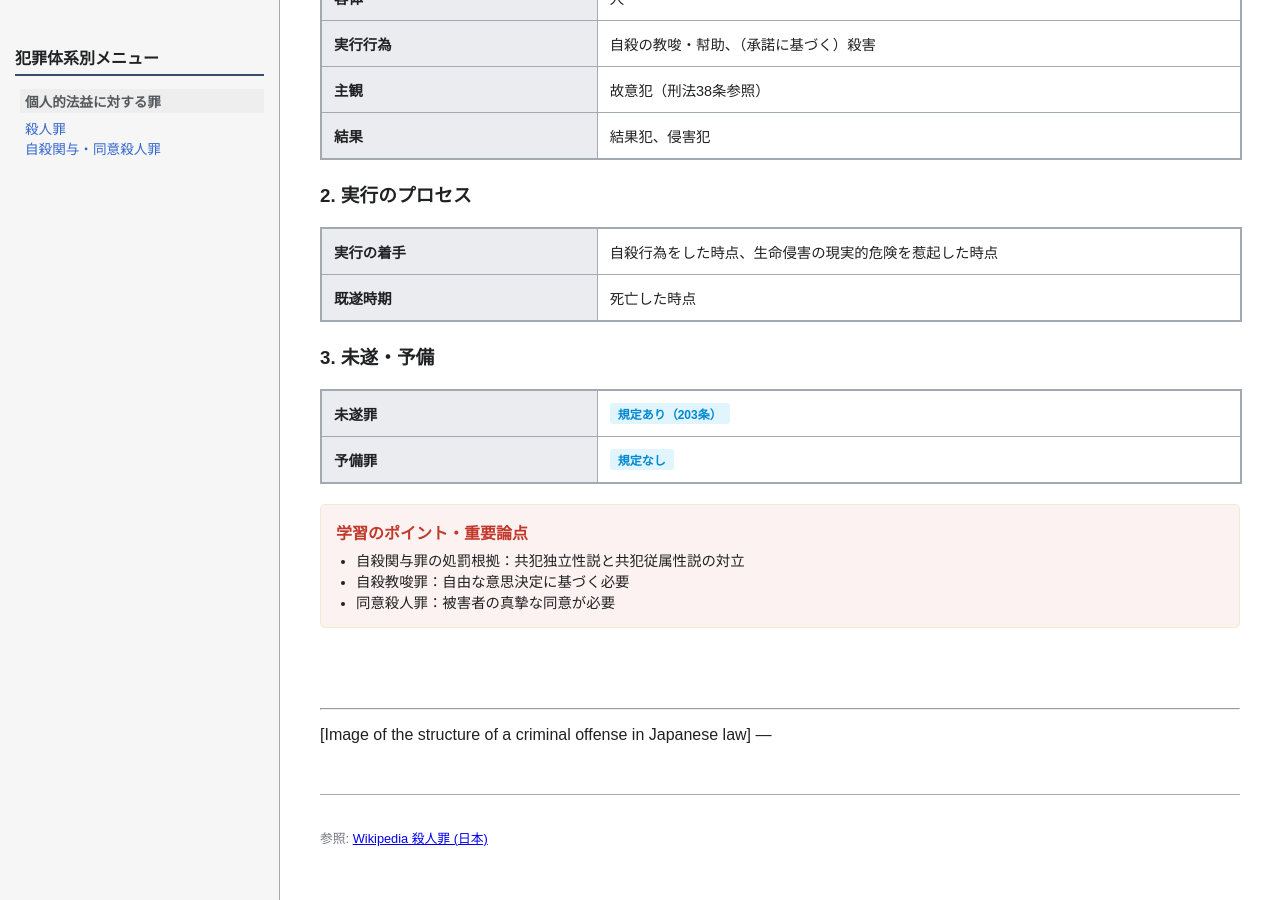
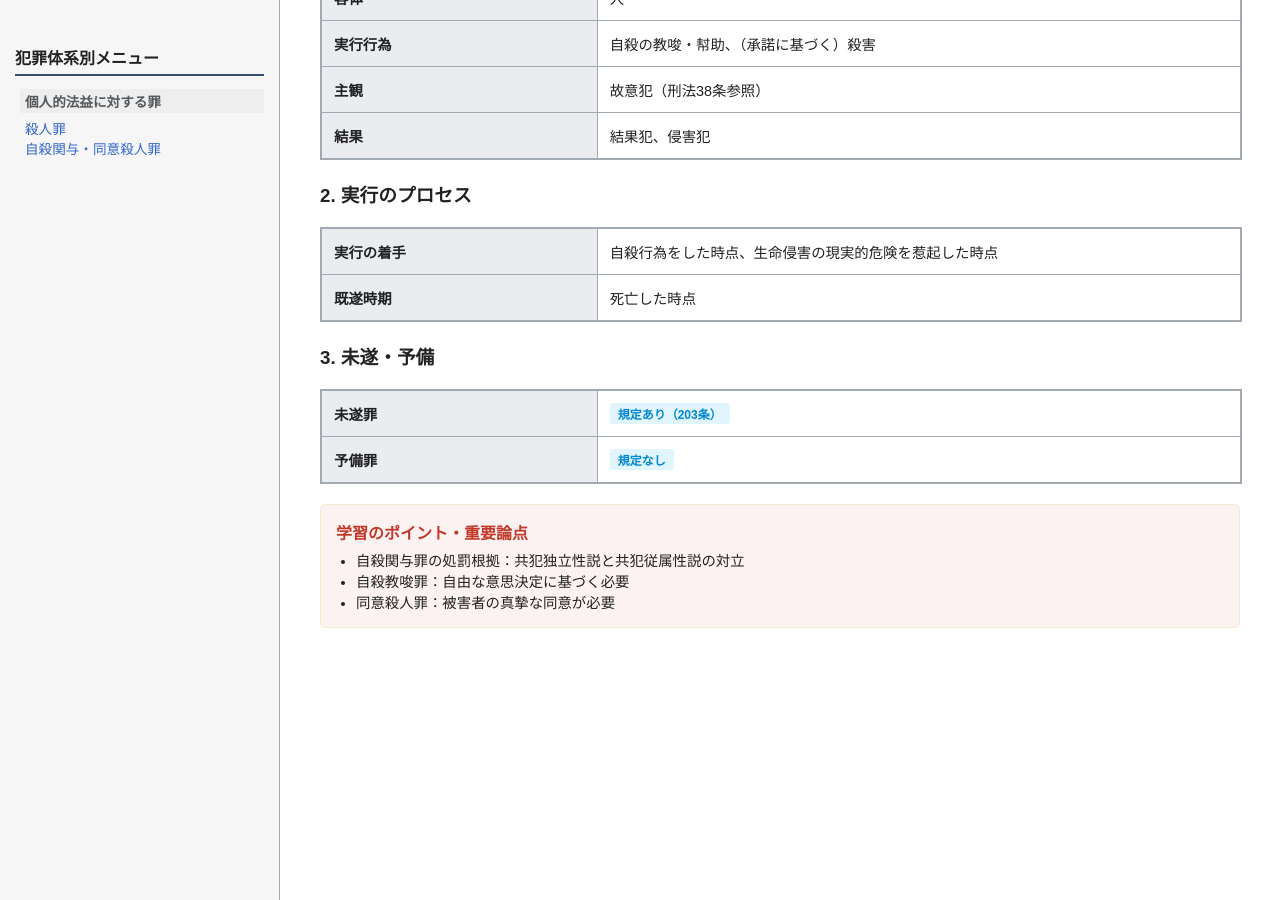
Before and after one commit to nananek/criminal-law-learning, a Jekyll site: the page built from index.md, in a window 1280 px wide and 900 px high, scrolled down 1501 px. Built offline with Jekyll 4.4.1, drawn with Linux system fonts in a browser that asks for light colours; after the commit the page ends 2249 px from its top, so only the background shows below that.

Commit message:
Remove footer and image from index.md
Removed footer section and related image reference.

```diff
--- a/index.md
+++ b/index.md
@@ -96,10 +96,3 @@ title: 刑法犯罪構成要件アーカイブ
     {% endif %}
 </section>
 {% endfor %}
-
----
-[Image of the structure of a criminal offense in Japanese law]
----
-<footer>
-    <p>参照: <a href="https://ja.wikipedia.org/wiki/%E6%AE%BA%E4%BA%BA%E7%BD%AA_(%E6%97%A5%E6%9C%AC)" target="_blank">Wikipedia 殺人罪 (日本)</a></p>
-</footer>
```
